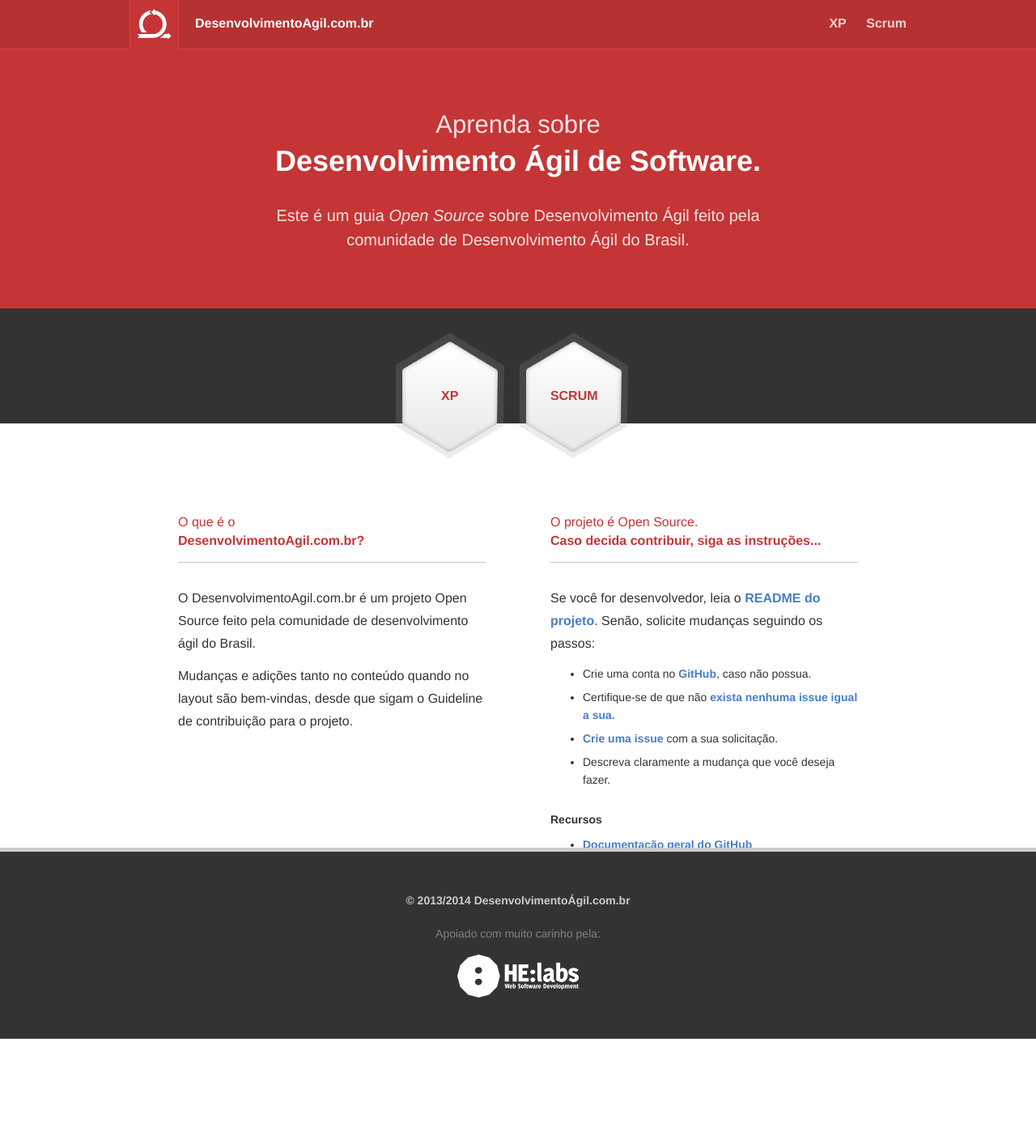
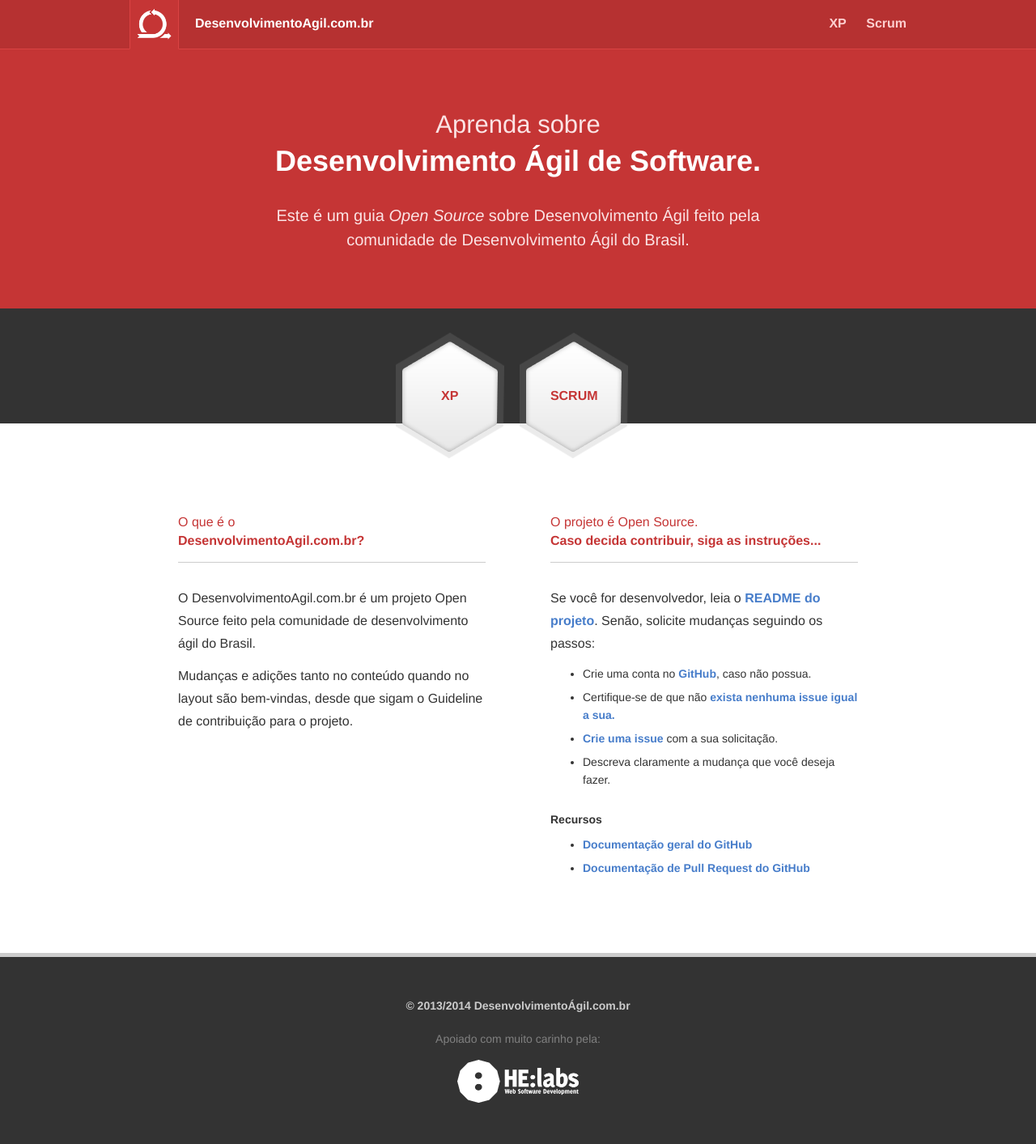
Before and after one commit to desenvolvimentoagilcombr/desenvolvimentoagilcombr.github.com, a Jekyll site: the page built from index.html, in a window 1280 px wide. Shown: the whole page at 81% size. Built offline with Jekyll 4.4.1, drawn with Linux system fonts in a browser that asks for light colours; Markdown is read by kramdown in place of the engine named in the settings; before the commit the page ends 1283 px from its top, so only the background shows below that.

Commit message:
Fix footer be over the main content
With the add of the HE:labs footer the main content is not showed completed
because of the footer.

This patch fixes the position of the footer.
The size of the padding was get from this commit
https://github.com/desenvolvimentoagilcombr/desenvolvimentoagilcombr.github.com/commit/0d369cef5998c2b98ee40582892143ccd7e23fcc

```diff
--- a/_sass/layouts/_footer.scss
+++ b/_sass/layouts/_footer.scss
@@ -4,7 +4,7 @@ html {
 }
 
 .main {
-  padding-bottom: 130px; /* Fix footer */
+  padding-bottom: 260px; /* Fix footer */
 }
 
 footer {
```
